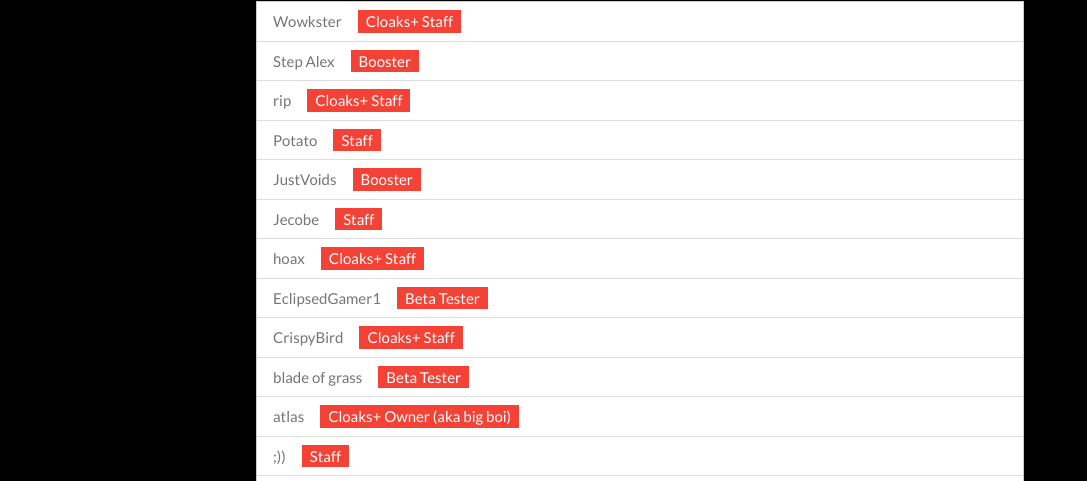
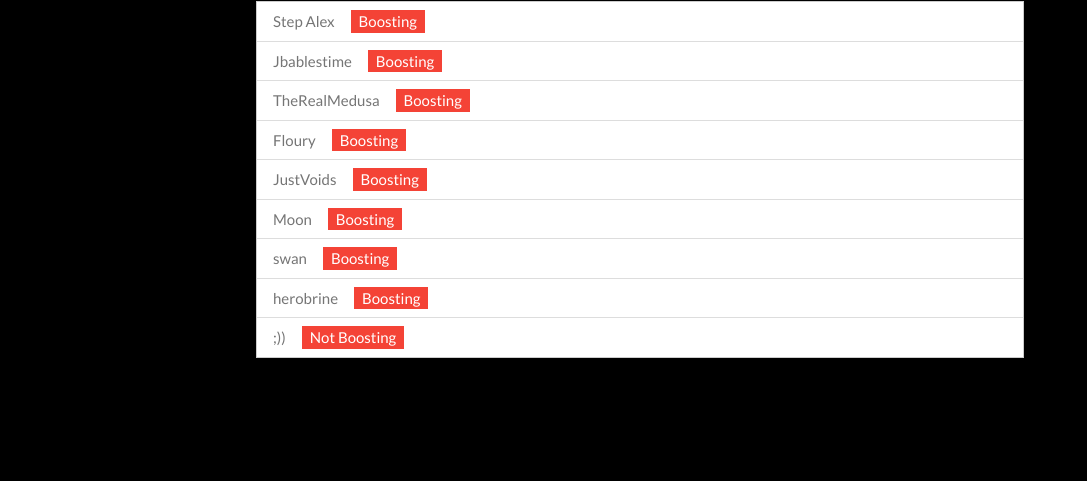
Before and after one commit to hoaxdev/PolarClient, a plain HTML site: page staff.html in a window 1280 px wide. Shown: the part 174-655 px from the top of the page, without its empty margins (0-1087 px from the left). Drawn offline with nearby package versions, Linux system fonts and the light colour scheme.

Commit message:
Update staff.html

```diff
--- a/staff.html
+++ b/staff.html
@@ -40,6 +40,24 @@ body {font-family: "Lato", sans-serif}
 
 <!-- Page content -->
 <div class="w3-content" style="max-width:2000px;margin-top:46px">
+  <!-- Boosters -->
+  <div class="w3-black" id="tour">
+    <div class="w3-container w3-content w3-padding-64" style="max-width:800px">
+      <h2 class="w3-wide w3-center">Boosters</h2>
+      <ul class="w3-ul w3-border w3-white w3-text-grey">
+        <li class="w3-padding">Step Alex<span class="w3-tag w3-red w3-margin-left">Boosting</span></li>
+        <li class="w3-padding">Jbablestime<span class="w3-tag w3-red w3-margin-left">Boosting</span></li>
+        <li class="w3-padding">TheRealMedusa<span class="w3-tag w3-red w3-margin-left">Boosting</span></li>
+        <li class="w3-padding">Floury<span class="w3-tag w3-red w3-margin-left">Boosting</span></li>
+        <li class="w3-padding">JustVoids<span class="w3-tag w3-red w3-margin-left">Boosting</span></li>
+        <li class="w3-padding">Moon<span class="w3-tag w3-red w3-margin-left">Boosting</span></li>
+        <li class="w3-padding">swan<span class="w3-tag w3-red w3-margin-left">Boosting</span></li>
+        <li class="w3-padding">herobrine<span class="w3-tag w3-red w3-margin-left">Boosting</span></li>
+        <li class="w3-padding">;))<span class="w3-tag w3-red w3-margin-left">Not Boosting</span></li>
+      </ul>
+      </div>
+    </div>
+
   <!-- Downloads -->
   <div class="w3-black" id="tour">
     <div class="w3-container w3-content w3-padding-64" style="max-width:800px">
```
